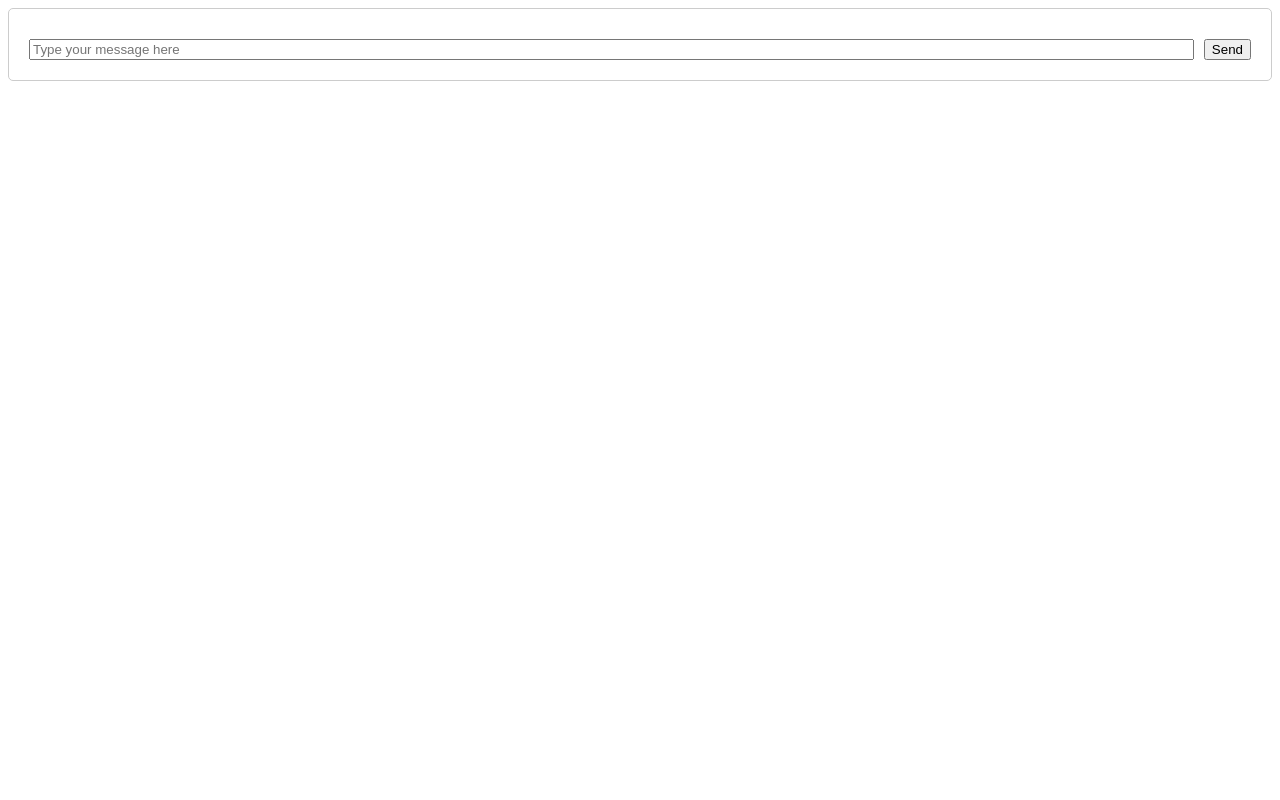
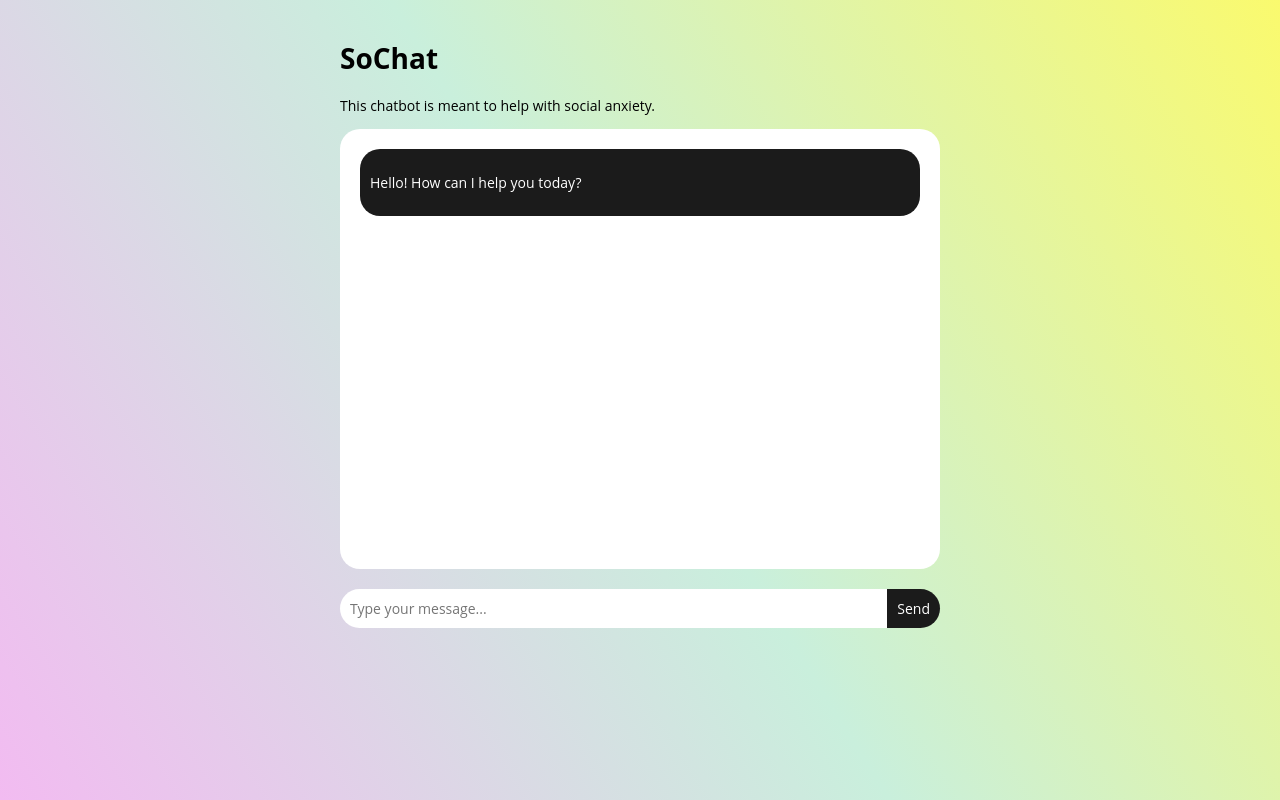
Before and after one commit to aplustig/aplustig.github.io, a plain HTML site: page index.html in a window 1280 px wide. Drawn offline with nearby package versions, Linux system fonts and the light colour scheme.

Commit message:
Update index.html

```diff
--- a/index.html
+++ b/index.html
@@ -1,91 +1,104 @@
-<!DOCTYPE html>
 <html>
 <head>
+	<meta charset="UTF-8">
 	<title>SoChat</title>
 	<style>
-        .chat-container {
-            max-width: 100%;
+		body {
+			background: linear-gradient(238deg, #fafa6e, #c9efdc, #f2bbf1);
+			font-family: 'Open Sans', sans-serif;
+			font-size: 14px;
+			margin: 0;
+			padding: 0;
+		}
+		.container {
 			margin: 0 auto;
+			max-width: 600px;
 			padding: 20px;
-            border: 1px solid #ccc;
-            border-radius: 5px;
 		}
-        .chat-message {
+		.chatbox {
+			background-color: #fff;
+			border-radius: 20px;
+			padding: 20px;
+			margin-bottom: 20px;
+			overflow-y: scroll;
+			height: 400px;
+		}
+		.message {
 			margin-bottom: 10px;
 		}
+		.bot-message {
+			background-color: #1b1b1b;
+			border-radius: 20px;
+			color: #fff;
+			padding: 10px;
+		}
 		.user-message {
-            color: #333;
+			background-color: #fff;
+			border-radius: 20px;
+			color: #1b1b1b;
+			padding: 10px;
 		}
-        .bot-message {
-            color: #666;
+		.send-form {
+			display: flex;
+			margin-top: 20px;
 		}
-        .input-container {
-            display: flex;
-            margin-top: 10px;
+		.send-input {
+			background-color: #fff;
+			border: none;
+			border-radius: 20px 0 0 20px;
+			color: #1b1b1b;
+			flex-grow: 1;
+			font-family: 'Open Sans', sans-serif;
+			font-size: 14px;
+			padding: 10px;
 		}
-        #user-input {
-            flex-grow: 1;
-            margin-right: 10px;
-        }
-        #send-button {
-            flex-shrink: 0;
+		.send-button {
+			background-color: #1b1b1b;
+			border: none;
+			border-radius: 0 20px 20px 0;
+			color: #fff;
+			cursor: pointer;
+			font-family: 'Open Sans', sans-serif;
+			font-size: 14px;
+			padding: 10px;
 		}
 	</style>
-    <script src="https://cdn.jsdelivr.net/npm/axios/dist/axios.min.js"></script>
 </head>
 <body>
-    <div class="chat-container">
-        <div id="chat-log"></div>
-        <div class="input-container">
-            <input type="text" id="user-input" placeholder="Type your message here" />
-            <button id="send-button" onclick="sendMessage()">Send</button>
+	<div class="container">
+		<h1>SoChat</h1>
+		<p>This chatbot is meant to help with social anxiety.</p>
+		<div class="chatbox" id="chatbox">
+			<div class="message bot-message">
+				<p>Hello! How can I help you today?</p>
 			</div>
+		</div>
+		<form class="send-form" onsubmit="return sendMessage()">
+			<input type="text" class="send-input" id="send-input" placeholder="Type your message...">
+			<button type="submit" class="send-button">Send</button>
+		</form>
 	</div>
 
 	<script>
-        const chatLog = document.getElementById('chat-log');
-        const userInput = document.getElementById('user-input');
-
-        const apiToken = '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';
-        const endpoint = 'https://api.openai.com/v1/chat/completions';
+		const chatbox = document.getElementById('chatbox');
 
 		async function sendMessage() {
-            const userMessage = userInput.value.trim();
-            if (userMessage === '') return;
+			event.preventDefault();
+			const input = document.getElementById('send-input').value;
+			if (input === '') return;
 
-            appendMessage(userMessage, 'user-message');
-            userInput.value = '';
-
-            const response = await axios.post(endpoint, {
-                messages: [
-                    { role: 'system', content: 'You are a chat bot' },
-                    { role: 'user', content: userMessage }
-                ]
-            }, {
-                headers: {
-                    'Authorization': `Bearer ${apiToken}`,
-                    'Content-Type': 'application/json'
-                }
-            });
-
-            const botMessage = response.data.choices[0].message.content;
-            appendMessage(botMessage, 'bot-message');
+			addUserMessage(input);
+			const response = await getBotResponse(input);
+			addBotMessage(response);
+			document.getElementById('send-input').value = '';
 		}
 
-        function appendMessage(message, className) {
-            const messageElement = document.createElement('div');
-            messageElement.classList.add('chat-message', className);
-            messageElement.innerText = message;
-            chatLog.appendChild(messageElement);
-        }
-
-        function adjustChatContainerHeight() {
-            const chatContainer = document.querySelector('.chat-container');
-            chatContainer.style.maxHeight = (window.innerHeight - 40) + 'px';
-        }
-
-        window.addEventListener('resize', adjustChatContainerHeight);
-        adjustChatContainerHeight();
-    </script>
-</body>
-</html>
+		function addUserMessage(message) {
+			const messageEl = document.createElement('div');
+			messageEl.classList.add('message');
+			messageEl.classList.add('user-message');
+			messageEl.innerHTML = `
+				<p>${message}</p>
+			`;
+			chatbox.appendChild(messageEl);
+			chatbox.scrollTop = chat
```
Lines whose indentation alone changed are shown as unchanged.
